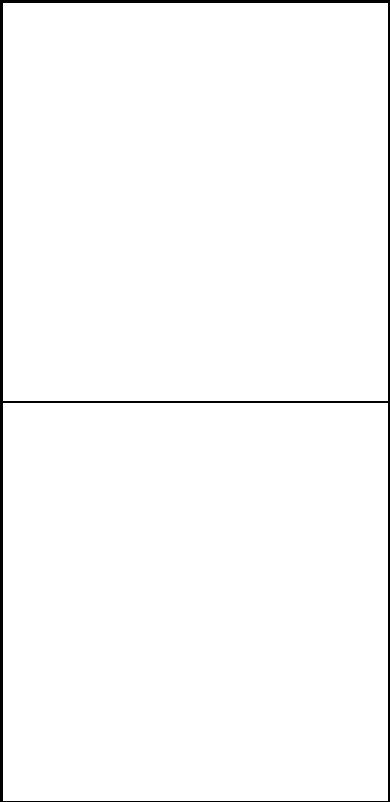
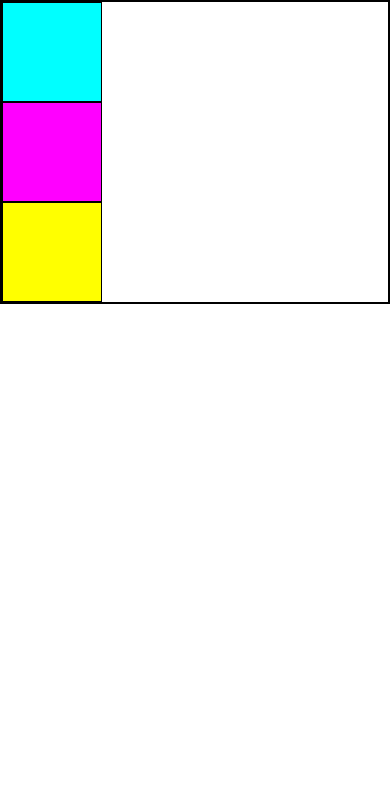
Before and after one commit to yhui12/multimedia_authoring, a plain HTML site: page index.html in a window 390 px wide. Shown: the top 802 px of the page. Drawn offline with Linux system fonts and the light colour scheme.

Commit message:
version 2

```diff
--- a/index.html
+++ b/index.html
@@ -8,9 +8,9 @@
 </head>
 <body>
 
-<div></div>
-<div></div>
-<div></div>
+<div id="box1"></div>
+<div id="box2"></div>
+<div id="box3"></div>
 
 </body>
 </html>
--- a/style.css
+++ b/style.css
@@ -9,3 +9,34 @@ div{
 	width: 400px;
 	height: 400px;
 }
+
+#box1{
+	background-color: red;
+}
+
+#box2{
+	background-color: lightgreen;
+}
+
+#box3{
+	background-color: lightskyblue;
+}
+
+@media (max-width: 600px){
+	div{
+	width: 100px;
+	height: 100px;
+	}
+
+	#box1{
+	background-color: cyan;
+	}
+
+	#box2{
+	background-color: magenta;
+	}
+
+	#box3{
+	background-color: yellow;
+	}
+}
```
